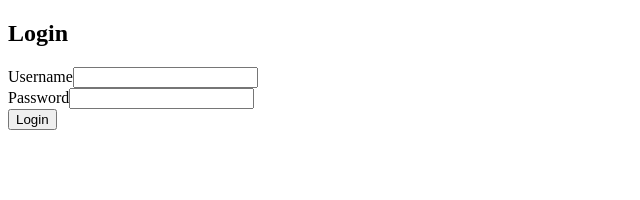
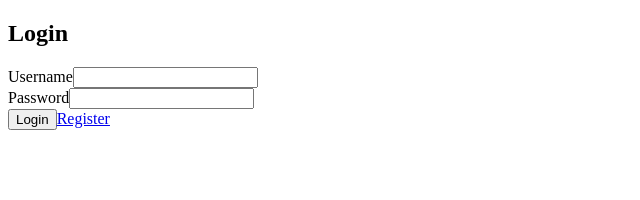
Before and after one commit to gavboler03/budget, a Next.js app in the folder frontend/: page /login in a window 1280 px wide. Shown: the top 200 px of the page, without its empty margins (0-640 px from the left). Built offline with nearby package versions, Linux system fonts and the light colour scheme.

Commit message:
changes to budget, login, and register components

```diff
--- a/frontend/src/app/components/BudgetComponent.tsx
+++ b/frontend/src/app/components/BudgetComponent.tsx
@@ -18,7 +18,7 @@ export default function BudgetComponent() {
   const api = axios.create({
     baseURL: process.env.NEXT_PUBLIC_API_URL ?? "http://localhost:8000",
   });
-  if (loading) {
+  if (loading === true) {
     return <p>Loading budgets...</p>;
   }
 
--- /dev/null
+++ b/frontend/src/app/components/BudgetsListComponent.tsx
@@ -0,0 +1,5 @@
+"use client";
+
+export const BudgetsListComponent = () => {
+  return <div>BudgetsListComponent</div>;
+};
--- a/frontend/src/app/components/LoginComponent.tsx
+++ b/frontend/src/app/components/LoginComponent.tsx
@@ -52,7 +52,7 @@ export default function LoginComponent() {
         <button type="submit" className="btn btn-primary">
           Login
         </button>
-        <Link href="/register"></Link>
+        <Link href="/register">Register</Link>
       </form>
     </div>
   );
--- a/frontend/src/app/components/RegisterComponent.tsx
+++ b/frontend/src/app/components/RegisterComponent.tsx
@@ -2,6 +2,7 @@
 
 import AuthContext from "@/app/context/AuthContext";
 import axios from "axios";
+import Link from "next/link";
 import React, { useContext, useState } from "react";
 
 export default function RegisterComponent() {
@@ -59,6 +60,7 @@ export default function RegisterComponent() {
         <button type="submit" className="btn btn-primary">
           Register
         </button>
+        <Link href="/login">Login</Link>
       </form>
     </div>
   );
```
